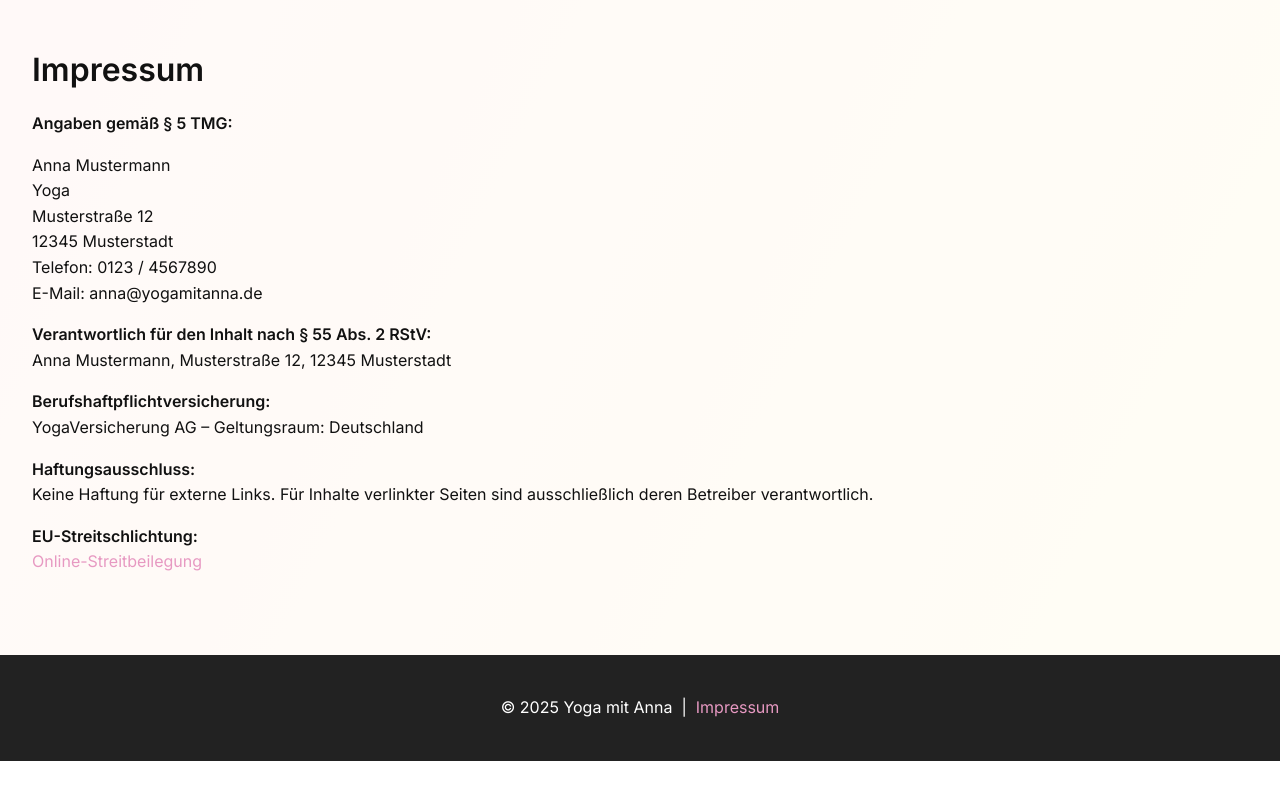
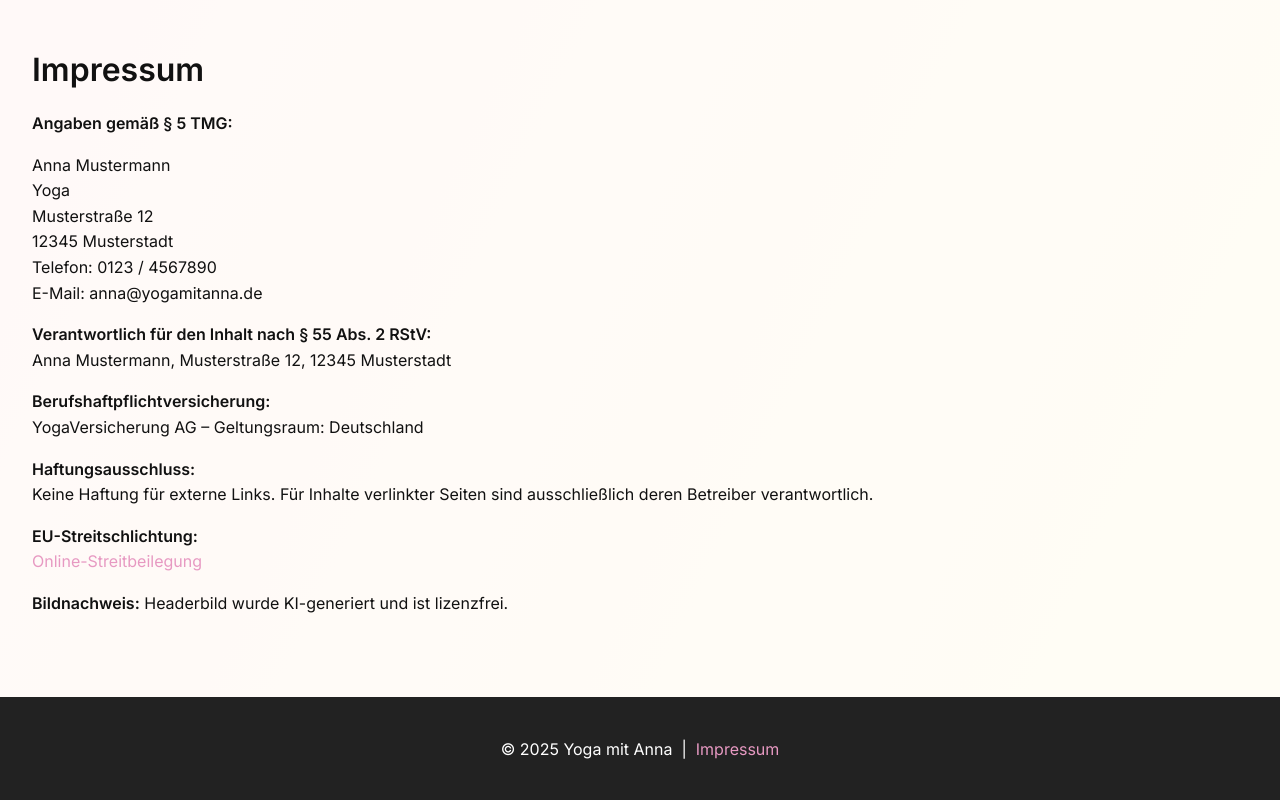
Before and after one commit to rttmnn/website, a plain HTML site: page index.html in a window 1280 px wide. Shown: the part 1928-2728 px from the top of the page. Before the commit the page ends 2689 px from the top, so only its background shows below. Drawn offline with Linux system fonts and the light colour scheme.

Commit message:
Update index.html

```diff
--- a/index.html
+++ b/index.html
@@ -88,6 +88,7 @@
       <p><strong>EU-Streitschlichtung:</strong><br />
         <a href="https://ec.europa.eu/consumers/odr" target="_blank">Online-Streitbeilegung</a>
       </p>
+      <p><strong>Bildnachweis:</strong> Headerbild wurde KI-generiert und ist lizenzfrei.</p>
     </div>
   </section>
 
```
